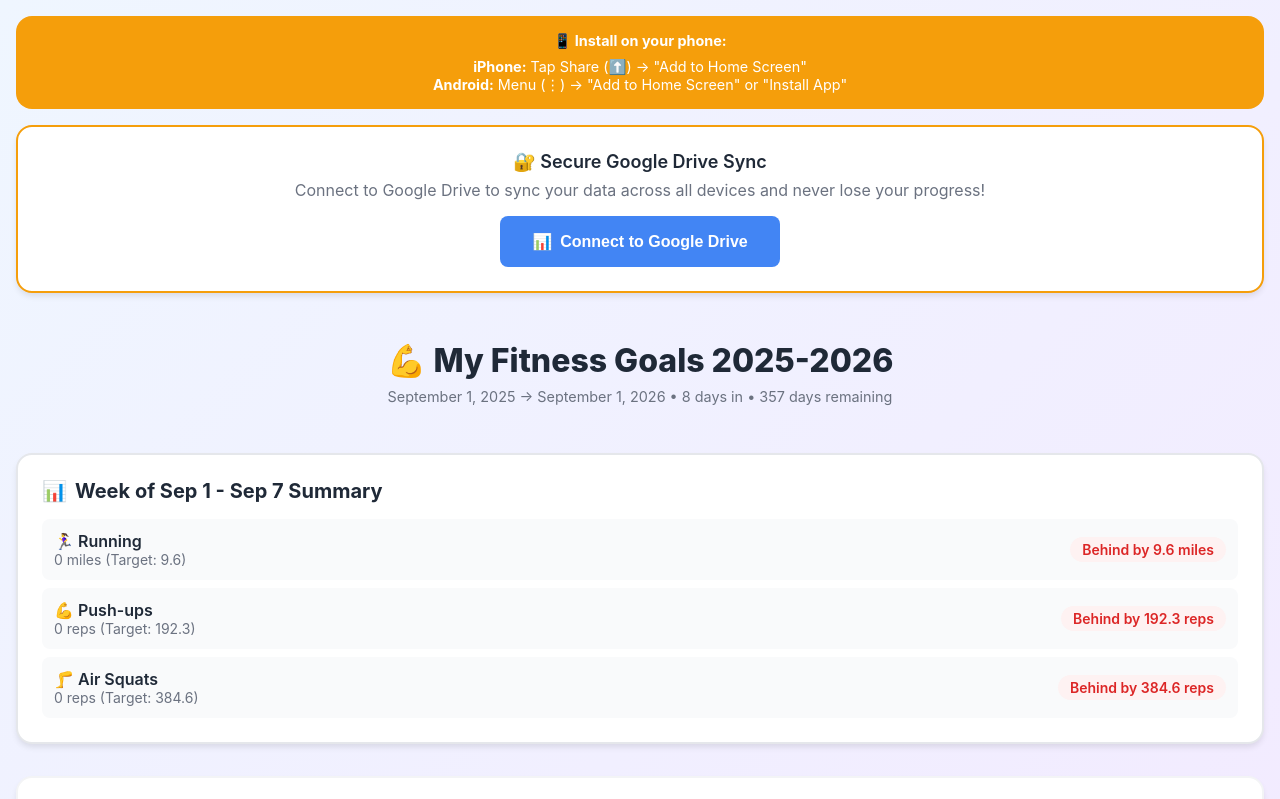
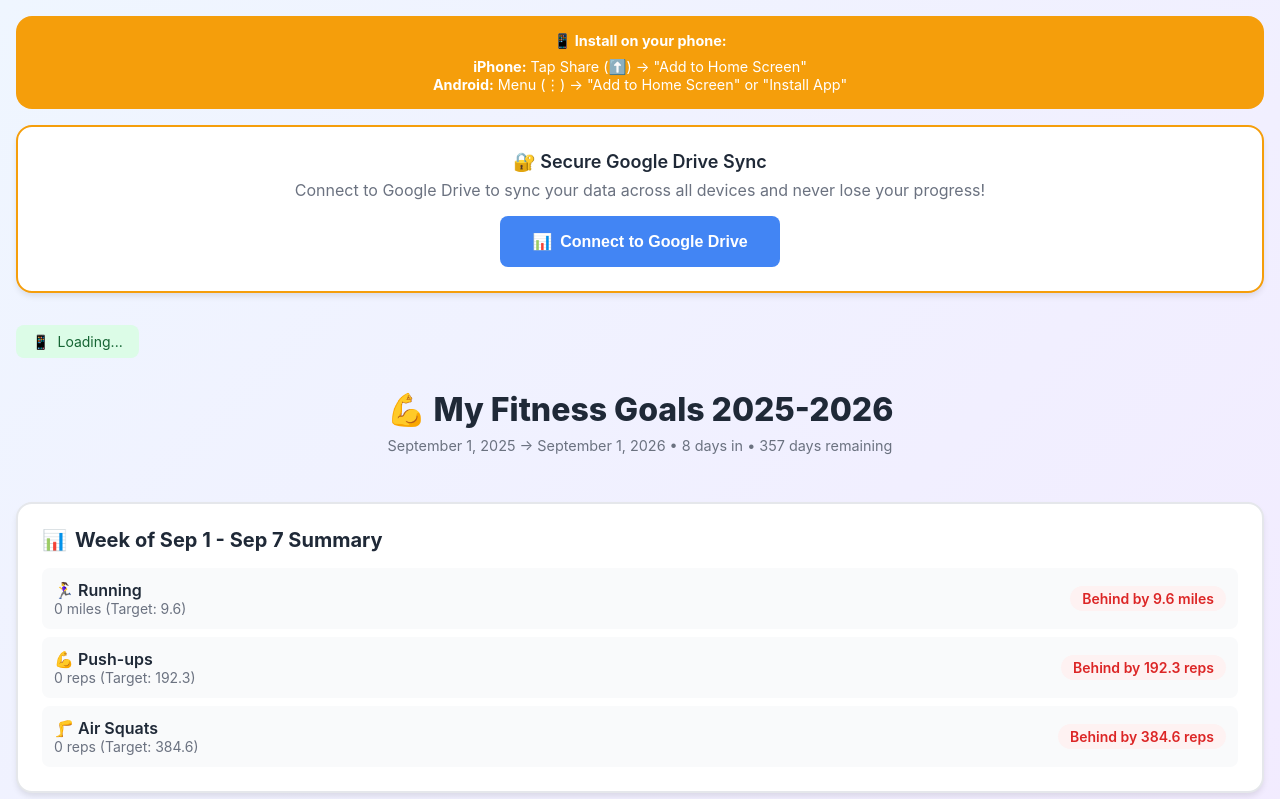
Before and after one commit to shimshock/fitness-tracker, a plain HTML site: page index.html in a window 1280 px wide. Shown: the top 799 px of the page. Drawn offline with Linux system fonts and the light colour scheme.

Commit message:
Update index.html

```diff
--- a/index.html
+++ b/index.html
@@ -537,9 +537,9 @@
         </div>
 
         <!-- Sync Status -->
-        <div id="syncStatus" class="sync-status hidden">
-            <span>☁️</span>
-            <span id="syncText">Synced with Google Drive</span>
+        <div id="syncStatus" class="sync-status">
+            <span>📱</span>
+            <span id="syncText">Loading...</span>
         </div>
 
         <!-- Header -->
```
